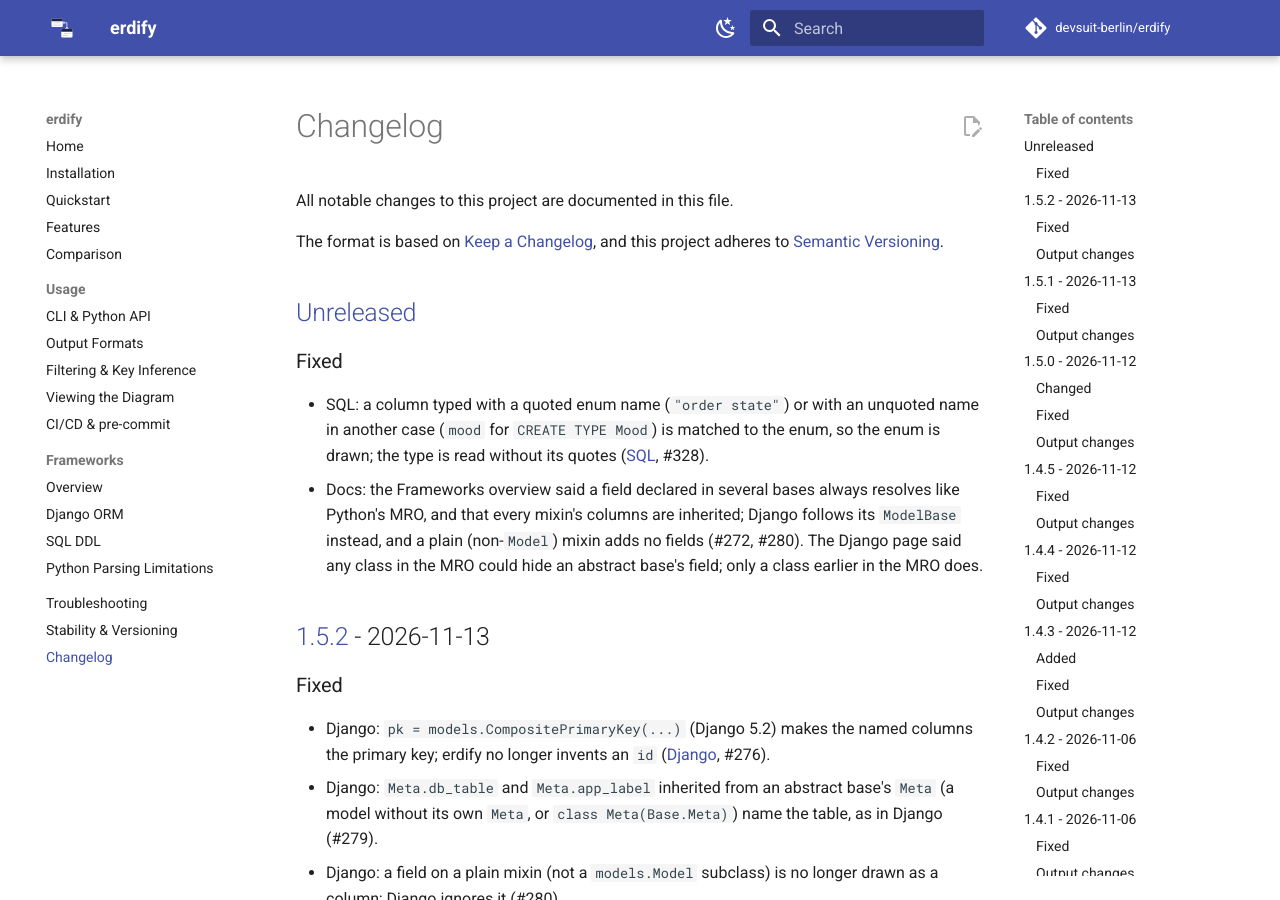
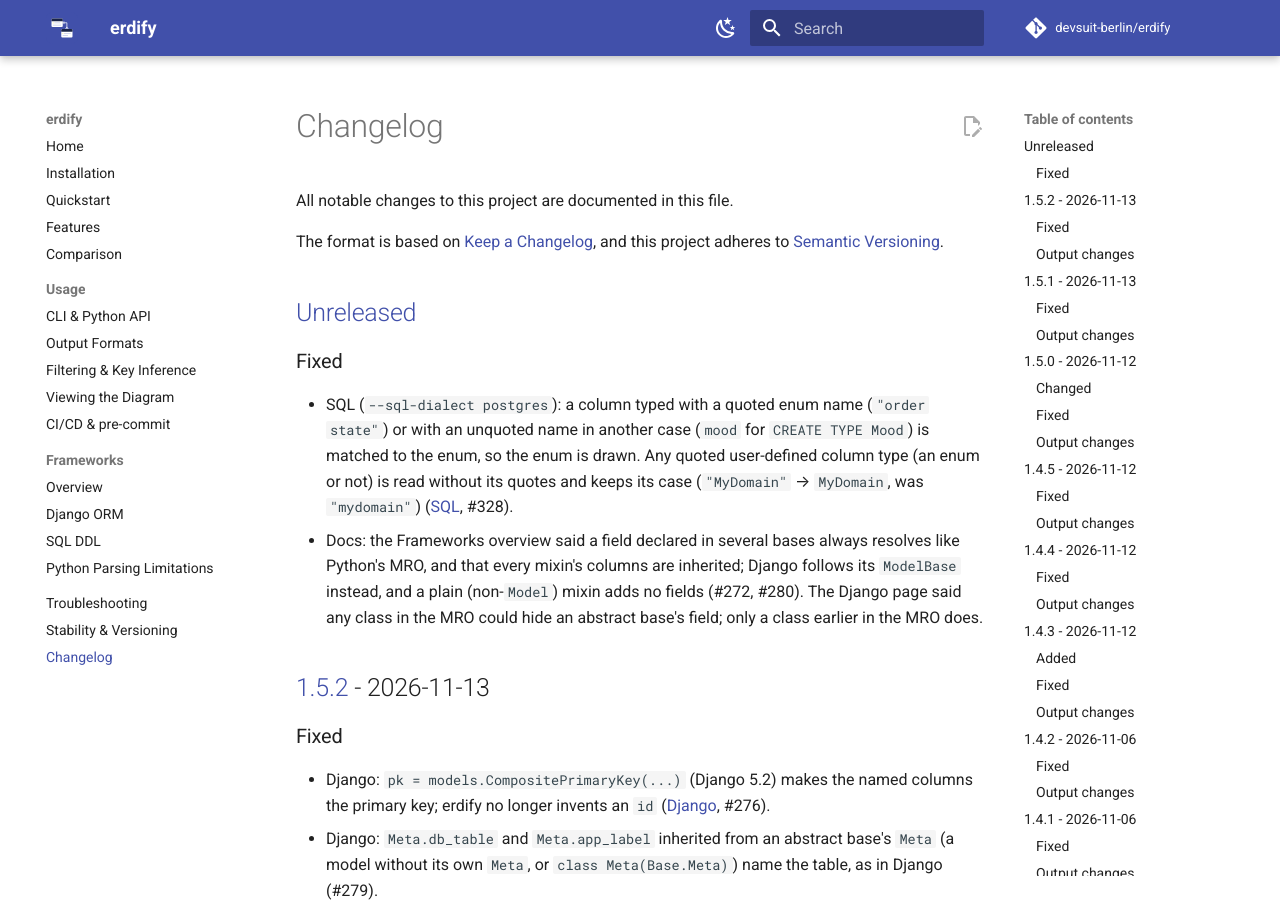
Before and after one commit to devsuit-berlin/erdify, an MkDocs documentation site: the page built from docs/changelog.md, in a window 1280 px wide and 900 px high. Built offline with MkDocs 1.6.1 and Material for MkDocs 9.7.7, drawn with Linux system fonts in a browser that asks for light colours; comment, search, counter and statistics services are not loaded.

Commit message:
docs: note quoted non-enum types and schema-blind enum matching (#328)

```diff
--- a/CHANGELOG.md
+++ b/CHANGELOG.md
@@ -9,9 +9,11 @@ and this project adheres to [Semantic Versioning](https://semver.org/spec/v2.0.0
 
 ### Fixed
 
-- SQL: a column typed with a quoted enum name (`"order state"`) or with an
-  unquoted name in another case (`mood` for `CREATE TYPE Mood`) is matched to
-  the enum, so the enum is drawn; the type is read without its quotes ([SQL](https://erdify.devsuit.io/frameworks/sql/), #328).
+- SQL (`--sql-dialect postgres`): a column typed with a quoted enum name
+  (`"order state"`) or with an unquoted name in another case (`mood` for
+  `CREATE TYPE Mood`) is matched to the enum, so the enum is drawn. Any quoted
+  user-defined column type (an enum or not) is read without its quotes and
+  keeps its case (`"MyDomain"` → `MyDomain`, was `"mydomain"`) ([SQL](https://erdify.devsuit.io/frameworks/sql/), #328).
 - Docs: the Frameworks overview said a field declared in several bases always
   resolves like Python's MRO, and that every mixin's columns are inherited;
   Django follows its `ModelBase` instead, and a plain (non-`Model`) mixin adds
```
Also changed, not shown: docs/frameworks/sql.md (+4 -3 lines), 1 other file.
